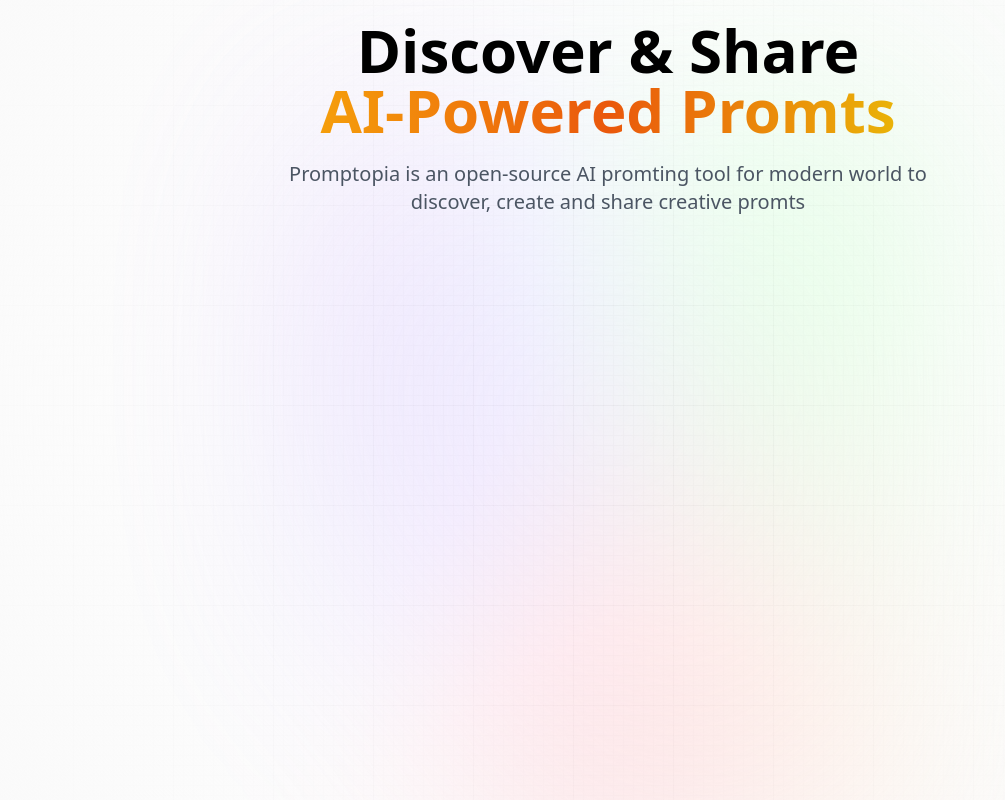
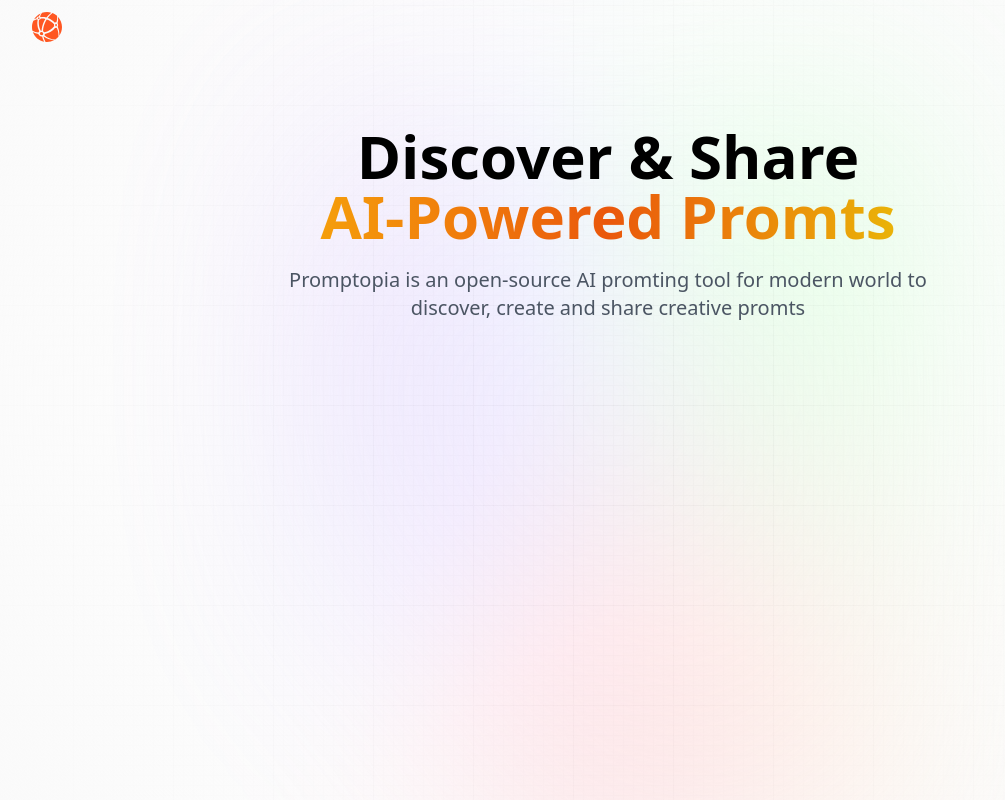
Before and after one commit to Jay-Khakim/share-promts, a Next.js app: page / in a window 1280 px wide. Shown: the whole page, without its empty margins (32-1037 px from the left). Built offline with nearby package versions, Linux system fonts and the light colour scheme.

Commit message:
wworking in components

```diff
--- a/app/layout.jsx
+++ b/app/layout.jsx
@@ -1,5 +1,6 @@
 import '@styles/globals.css'
-
+import Nav from '@components/Nav'
+import Provider from '@components/Provider'
 
 export const metadata = {
     title: "Promtopia",
@@ -15,6 +16,7 @@
             </div>
 
             <main className='app'>
+                <Nav/>
                 {children}
             </main>
         </body>
--- a/app/page.jsx
+++ b/app/page.jsx
@@ -1,4 +1,4 @@
-
+import Feed from "@components/Feed"
 
 const Home = () => {
   return (
@@ -11,6 +11,8 @@
        <p className="desc text-center">
         Promptopia is an open-source AI promting tool for modern world to discover, create and share creative promts
        </p>
+
+       <Feed/>
     </section>
 
   )
--- /dev/null
+++ b/components/Feed.jsx
@@ -0,0 +1,11 @@
+import React from 'react'
+
+const Feed = () => {
+  return (
+    <div>
+
+    </div>
+  )
+}
+
+export default Feed
--- /dev/null
+++ b/components/Form.jsx
@@ -0,0 +1,11 @@
+import React from 'react'
+
+const Form = () => {
+  return (
+    <div>
+
+    </div>
+  )
+}
+
+export default Form
--- /dev/null
+++ b/components/Nav.jsx
@@ -0,0 +1,18 @@
+"use client"
+
+import Link from "next/link"
+import Image from "next/image"
+import { useState, useEffect } from "react"
+import {signIn, signOut, useSession, getProviders} from "next-auth/react"
+
+const Nav = () => {
+  return (
+    <nav className="flex-between w-full mb-16 pt-3">
+        <Link href="/" className="flex gap-2 flex-center">
+            <Image src="/assets/images/logo.svg" alt="Logo" width={30} height={30} className="object-contain"/>
+        </Link>
+    </nav>
+  )
+}
+
+export default Nav
--- /dev/null
+++ b/components/Profile.jsx
@@ -0,0 +1,9 @@
+import React from 'react'
+
+const Profile = () => {
+  return (
+    <div>Profile</div>
+  )
+}
+
+export default Profile
--- /dev/null
+++ b/components/PromtCard.jsx
@@ -0,0 +1,11 @@
+import React from 'react'
+
+const PromtCard = () => {
+  return (
+    <div>
+
+    </div>
+  )
+}
+
+export default PromtCard
--- /dev/null
+++ b/components/Provider.jsx
@@ -0,0 +1,9 @@
+import React from 'react'
+
+const Provider = () => {
+  return (
+    <div>Provider</div>
+  )
+}
+
+export default Provider
```
